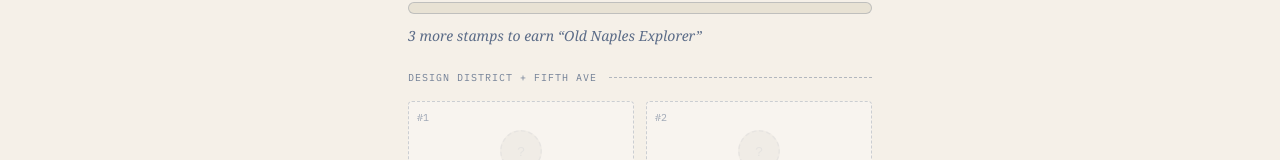
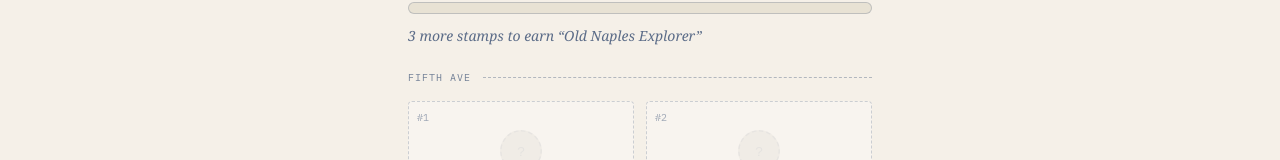
Before and after one commit to juanitok94/naples-pass, a Next.js app: page /passport in a window 1280 px wide. Shown: the part 210-370 px from the top of the page. Built offline with nearby package versions, Linux system fonts and the light colour scheme; a web font is replaced by a local one.

Commit message:
Update page.tsx

```diff
--- a/src/app/passport/page.tsx
+++ b/src/app/passport/page.tsx
@@ -241,7 +241,7 @@ export default function PassportPage() {
         {/* Fifth Avenue section */}
         <div className="flex items-center gap-3 mb-4">
           <p className="font-mono text-[10px] tracking-widest text-[#1a3560] opacity-60 uppercase whitespace-nowrap">
-            Design District + Fifth Ave
+            Fifth Ave
           </p>
           <div className="flex-1 border-t border-dashed border-[#1a3560] opacity-30" />
         </div>
```
